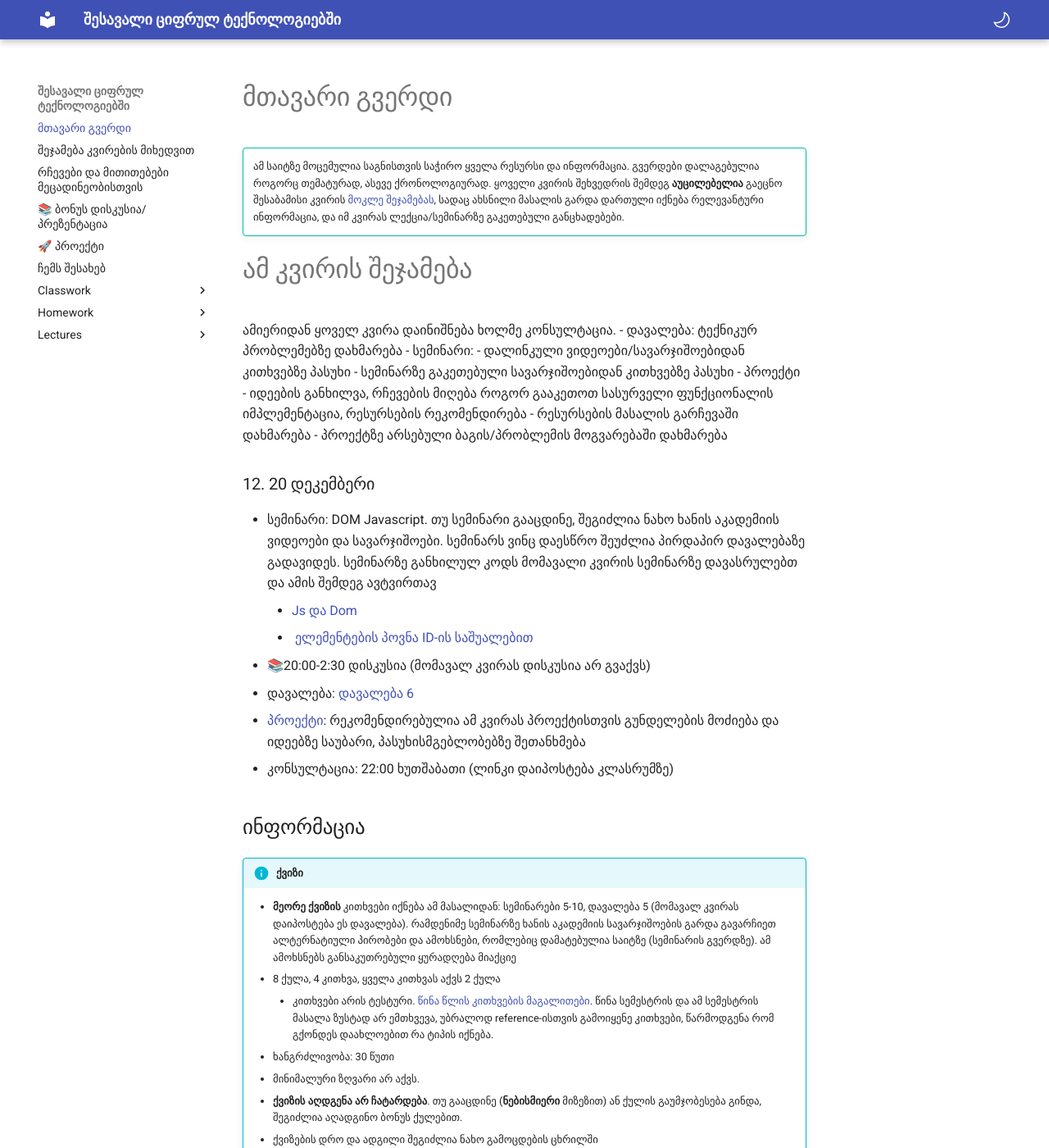
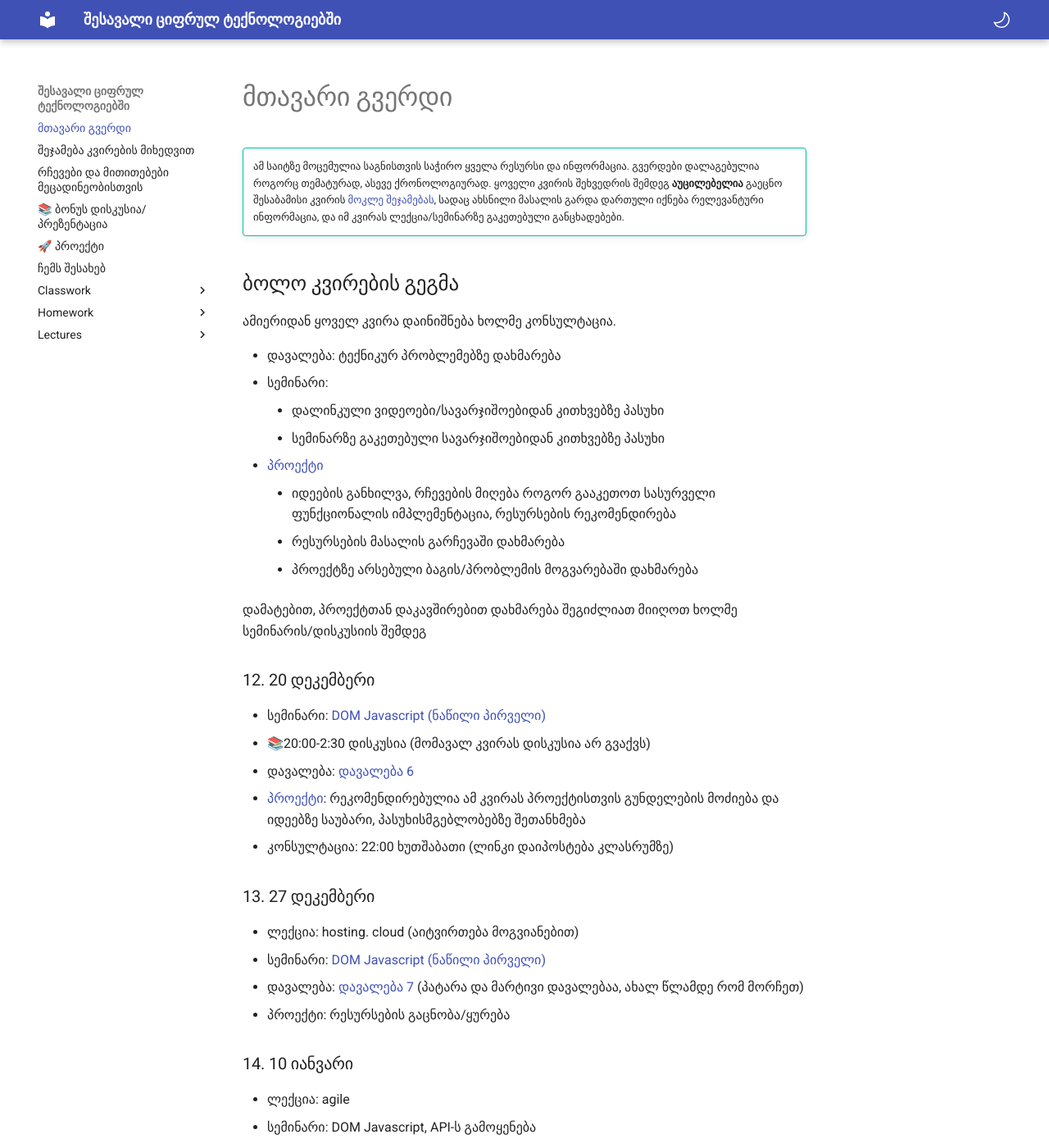
Before and after one commit to freeuni-digital-technologies/22f, an MkDocs documentation site: the page built from content/index.md, in a window 1280 px wide and 1400 px high. Shown: the whole window at 82% size. Built offline with MkDocs 1.6.1 and Material for MkDocs 9.7.7, drawn with Linux system fonts in a browser that asks for light colours; some of the changed text lies outside the part shown.

Commit message:
w13 after

```diff
--- a/content/index.md
+++ b/content/index.md
@@ -3,25 +3,48 @@
 	ამ საიტზე მოცემულია საგნისთვის საჭირო ყველა რესურსი და ინფორმაცია. გვერდები დალაგებულია როგორც თემატურად, ასევე ქრონოლოგიურად.
 	ყოველი კვირის შეხვედრის შემდეგ **აუცილებელია** გაეცნო შესაბამისი კვირის [მოკლე შეჯამებას](/22f/00_review), სადაც ახსნილი მასალის გარდა დართული იქნება რელევანტური ინფორმაცია, და იმ კვირას ლექცია/სემინარზე გაკეთებული განცხადებები.
 
-# ამ კვირის შეჯამება
+#
+## ბოლო კვირების გეგმა
 ამიერიდან ყოველ კვირა დაინიშნება ხოლმე კონსულტაცია.
+
 - დავალება: ტექნიკურ პრობლემებზე დახმარება
 - სემინარი:
 	- დალინკული ვიდეოები/სავარჯიშოებიდან კითხვებზე პასუხი
 	- სემინარზე გაკეთებული სავარჯიშოებიდან კითხვებზე პასუხი
-- პროექტი
+- [პროექტი][1]
 	- იდეების განხილვა, რჩევების მიღება როგორ გააკეთოთ სასურველი ფუნქციონალის იმპლემენტაცია, რესურსების რეკომენდირება
 	- რესურსების მასალის გარჩევაში დახმარება
 	- პროექტზე არსებული ბაგის/პრობლემის მოგვარებაში დახმარება
 
+დამატებით, პროექტთან დაკავშირებით დახმარება შეგიძლიათ მიიღოთ ხოლმე სემინარის/დისკუსიის შემდეგ
+
 ### 12. 20 დეკემბერი
-- სემინარი: DOM Javascript. თუ სემინარი გააცდინე, შეგიძლია ნახო ხანის აკადემიის ვიდეოები და სავარჯიშოები. სემინარს ვინც დაესწრო შეუძლია პირდაპირ დავალებაზე გადავიდეს. სემინარზე განხილულ კოდს მომავალი კვირის სემინარზე დავასრულებთ და ამის შემდეგ ავტვირთავ
-	- [Js და Dom][1]
-	- [ ელემენტების პოვნა ID-ის საშუალებით ][2]
+- სემინარი: [DOM Javascript (ნაწილი პირველი)][2]
 - 📚20:00-2:30 დისკუსია (მომავალ კვირას დისკუსია არ გვაქვს)
 - დავალება: [დავალება 6][3]
 - [პროექტი][4]: რეკომენდირებულია ამ კვირას პროექტისთვის გუნდელების მოძიება და იდეებზე საუბარი, პასუხისმგებლობებზე შეთანხმება
 - კონსულტაცია: 22:00 ხუთშაბათი (ლინკი დაიპოსტება კლასრუმზე)
+
+### 13. 27 დეკემბერი
+- ლექცია: hosting. cloud (აიტვირთება მოგვიანებით)
+- სემინარი: [DOM Javascript (ნაწილი პირველი)][5]
+- დავალება: [დავალება 7][6] (პატარა და მარტივი დავალებაა, ახალ წლამდე რომ მორჩეთ)
+- პროექტი: რესურსების გაცნობა/ყურება
+
+### 14. 10 იანვარი
+- ლექცია: agile
+- სემინარი: DOM Javascript, API-ს გამოყენება
+- დავალება: დავალება 8
+- პროექტი: რესურსებში არსებული totorial-ების გაკეთება. პროექტის ჩონჩხის/მონახაზის შექმნა
+- დისკუსია: (ავტვირთავ კლასრუმზე იანვრის პირველ კვირას)
+
+
+### 15. 17 იანვარი
+- ლექცია: დაშიფვრა
+- სემინარი: DOM Javascript
+- პროექტი: აქტიური დეველოპმენტი
+- დისკუსია: ai და საავტორო უფლებები
+
 
 
 ## ინფორმაცია
@@ -42,7 +65,9 @@
 
 
 
-[1]:	https://ka.khanacademy.org/computing/computer-programming/html-css-js/js-and-the-dom/pt/putting-js-in-a-webpage
-[2]:	https://ka.khanacademy.org/computing/computer-programming/html-css-js/html-js-dom-access/pt/finding-elements-by-id "https://ka.khanacademy.org/computing/computer-programming/html-css-js/html-js-dom-access/pt/finding-elements-by-id"
+[1]:	/22f/05_project
+[2]:	/22f/13_dom_javascript
 [3]:	/22f/homework/web_hws
 [4]:	/22f/05_project
+[5]:	/22f/classwork/13_dom_javascript
+[6]:	/22f/homework/web_hws
```
Also changed, not shown: content/00_review.md (+3 -21 lines), content/classwork/11_dom_javascript.md (deleted, +0 -168 lines), content/classwork/13_dom_javascript.md (added, +98 -0 lines), content/homework/web_hws.md (+2 -0 lines).
